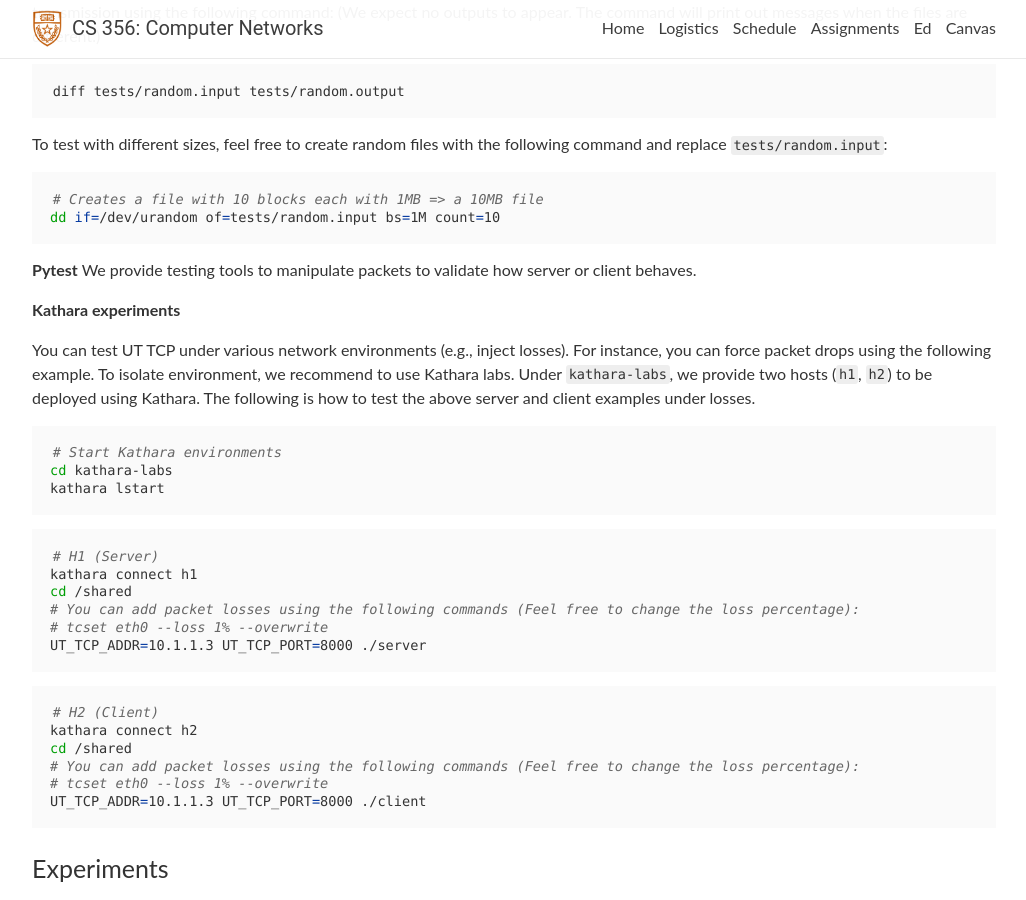
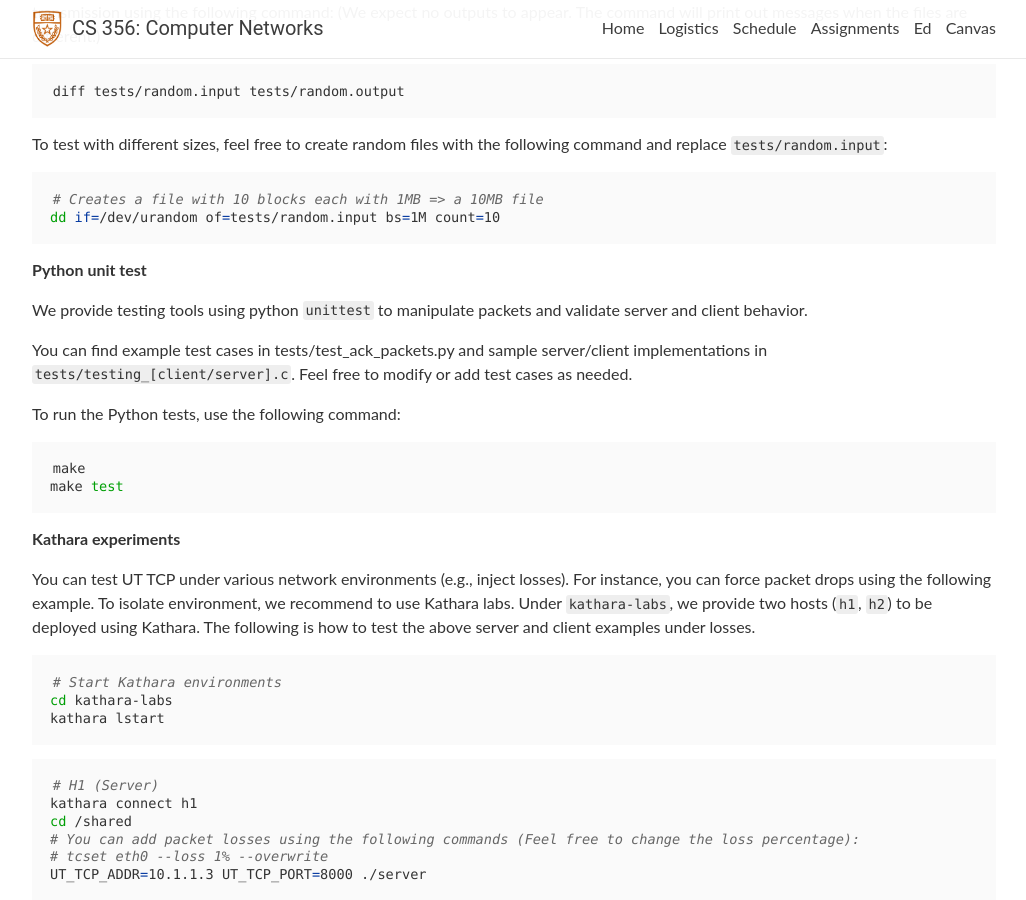
Before and after one commit to utcs356/sp25, a Jekyll site: the page built from _pages/4_congestion_flow_control.md, in a window 1280 px wide and 900 px high, scrolled down 5818 px. Shown: the whole window, without its empty margins (126-1152 px from the left). Built offline with Jekyll 4.4.1, drawn with Linux system fonts in a browser that asks for light colours; nearby versions of some CDN libraries; comment, search, counter and statistics services are not loaded.

Commit message:
assn4 desc update

````diff
--- a/_pages/4_congestion_flow_control.md
+++ b/_pages/4_congestion_flow_control.md
@@ -217,9 +217,18 @@ To test with different sizes, feel free to create random files with the followin
 dd if=/dev/urandom of=tests/random.input bs=1M count=10
 ```
 
-**Pytest**
-We provide testing tools to manipulate packets to validate how server or client behaves.
+**Python unit test**
 
+We provide testing tools using python `unittest` to manipulate packets and validate server and client behavior.
+
+You can find example test cases in tests/test_ack_packets.py and sample server/client implementations in `tests/testing_[client/server].c`. Feel free to modify or add test cases as needed.
+
+To run the Python tests, use the following command:
+
+```bash
+make
+make test
+```
 
 **Kathara experiments**
 
````
